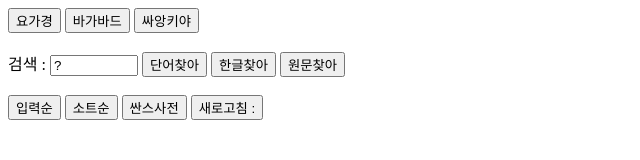
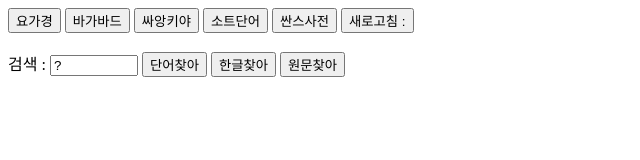
Before and after one commit to parkchangmoon/yoga, a plain HTML site: page yogaDarshan.htm in a window 1280 px wide. Shown: the whole page, without its empty margins (0-640 px from the left). Drawn offline with nearby package versions, Linux system fonts and the light colour scheme.

Commit message:
update yogaDarshan.htm

```diff
--- a/yogaDarshan.htm
+++ b/yogaDarshan.htm
@@ -37,10 +37,11 @@ p {
 <button type='button' onclick='ysFunction()'>요가경</button>
 
 <button type='button' onclick='bgvdFunction()'>바가바드</button>
-
 <button type='button' onclick='skFunction()'>싸앙키야</button>
-
-  <br><br>
+<button type='button' onclick='srtwordFunction()'>소트단어</button>
+<button type='button' onclick='dicFunction()'>싼스사전</button>
+<button type='button' style='margin-left:30' onclick='newFunction()'>새로고침 :</button>
+	<br><br>
 <label>검색 :</label>
 	<input id='name' value='?' style='width:80px'/>
 	<button type='button' onclick='chajawFunction()'>단어찾아</button>
@@ -49,40 +50,25 @@ p {
 
 
 	<br>
-	<br>
-		<button type='button' onclick='oriwordFunction()'>입력순</button>
-		<button type='button' onclick='srtwordFunction()'>소트순</button>
-		<button type='button' onclick='dicFunction()'>싼스사전</button>
-
-		<button type='button' style='margin-left:30' onclick='newFunction()'>새로고침 :</button>
-	<br>
 <p id="sutra"></p>
 <p id="words"></p>
 <br>
 
 	<script>
-			/*
-		let yy="한라산에 눈이 내립니다, <br> 한라선에 눈이";
+		/*
+		let yy="한라산에 눈이 <br> 한라선에 눈이";
 		document.write(`"${yy}"<br>"${yy}"`);
-		document.write("안녕하세요", "<br>", "안녕히")
 		*/
 // YS 자료 가져오기
   function ysFunction() {
-
-  	//아래는 head에 있는 것 붙여놓음
   $(document).ready(function(){
 		    $("div").click(function(){
             	 $(this).children("p").toggle();
   });
 });
-      //여기까지 붙여놓은 것 끝
-
-let x = "";
-
+  let x = "";
 for (let i in yogaSutra) {
 	 kk= yogaSutra[i][0].replace('ys', '요가경');
-    // let kk=yogaSutra[i][0].slice(0,6);
-	  //kk= kk.replace('ys', '요가경');
 	 x += "<div>"
 + "<h4 class='loke' >" + kk + "</h4>"
 + "<h4 class='hani'>" + yogaSutra[i][1] + "</h4>"
@@ -96,8 +82,7 @@ x += "<p class= 'wordi' >" + yogaSutra[i][j] + "<br>";
 		x += "</p>"
 		+ "</div>";
 		}
-
-			document.getElementById("sutra").innerHTML= x;
+		document.getElementById("sutra").innerHTML= x;
 
 			$(".loke, .desc, .wordi").css("color", "blue");
 			$(".devi, .romi").css("color", "violet");
@@ -107,8 +92,7 @@ x += "<p class= 'wordi' >" + yogaSutra[i][j] + "<br>";
 				});
 		 };
 
-
-// JS 자료 가져오기
+	// BG 자료 가져오기
   function bgvdFunction() {
     	//아래는 head에 있는 것 붙여놓음
   $(document).ready(function(){
@@ -144,7 +128,6 @@ for (let i in yogaSutra) {
 				});
 		 };
 
-
 // 단어 찾아
 function chajawFunction(){
 			const chaja=document.getElementById('name').value;
@@ -164,7 +147,6 @@ function chajawFunction(){
   }}
 	}};
 
-
 //한글 찾아
 function chajahFunction() {
 		const chaja=document.getElementById('name').value;
@@ -179,7 +161,6 @@ function chajahFunction() {
 		document.write(kk + "::" + gg1 + "<br><br>");
 		}}
 	};
-
 
 // 원문 찾아
 function chajaoFunction() {
@@ -197,16 +178,7 @@ function chajaoFunction() {
 		}}
 	};
 
-
-// 입력 단어순
-	function oriwordFunction() {
-		for (let i in yogaSutra) {
-						for (let j = 5; j<yogaSutra[i].length; j++) {
-				document.write(yogaSutra[i][0] + " :" + yogaSutra[i][j] + "<br>");
-}}};
-
-
-// 소트단어순
+// 소트 단어
 	function srtwordFunction() {
 		let tt="";
 		let tt1="";
@@ -219,8 +191,7 @@ function chajaoFunction() {
 				document.getElementById("words").innerHTML  = newBgvd.sort().join("<br>");
 };
 
-
-// 싼스  사전
+// 싼스 사전
 function dicFunction(){
       	let onedic = "";
       	let onedic1 ="";
@@ -257,7 +228,6 @@ document.getElementById("words").innerHTML = dic;
 });
 };
 
-
 function newFunction() {
 			history.go(0);
 			// location.reload();
```
